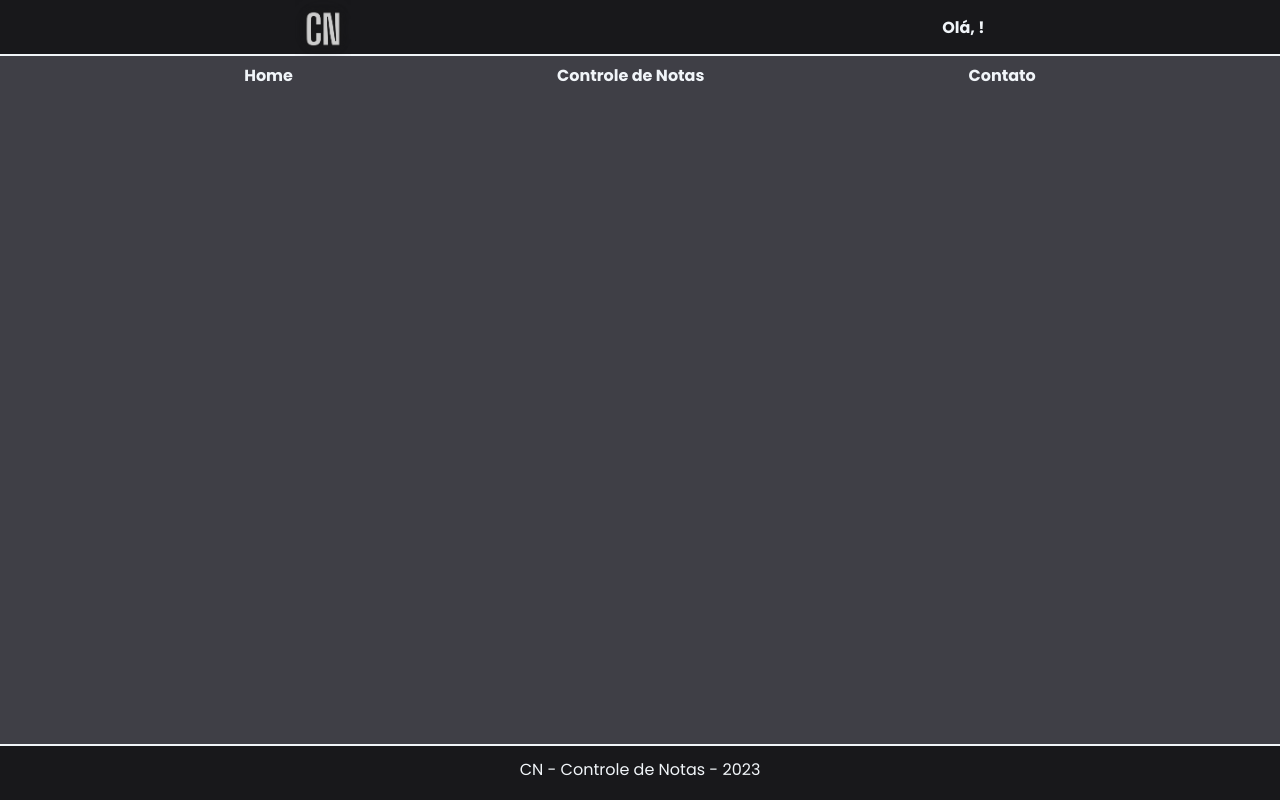
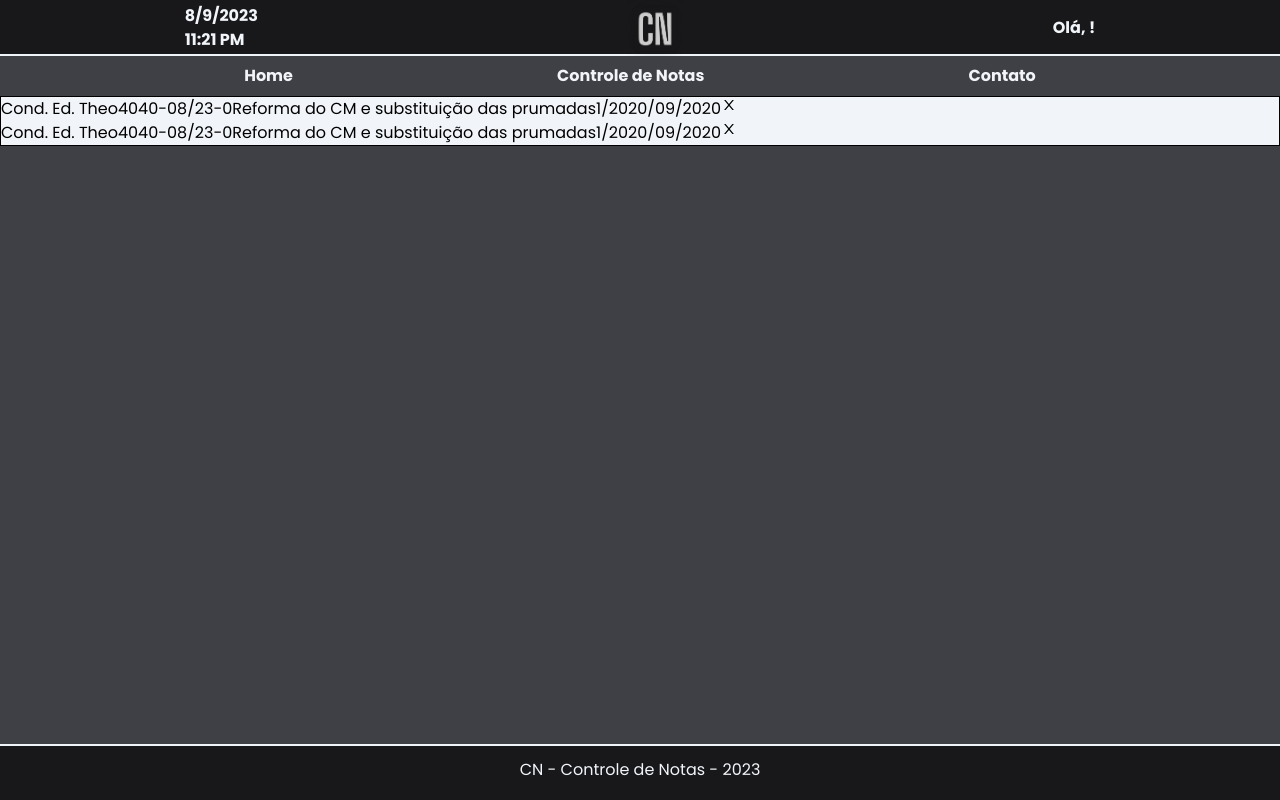
Before and after one commit to Aristeu-Miranda/controle-notas, a React (Create React App) app: page /cn/new in a window 1280 px wide. Built offline with nearby package versions, Linux system fonts and the light colour scheme.

Commit message:
feat: creating page notas controls

```diff
--- /dev/null
+++ b/src/Components/CardNota/CardNota.tsx
@@ -0,0 +1,18 @@
+import { CardNotaProps } from "./CardNota.types"
+import { AiOutlineClose } from 'react-icons/ai'
+
+function CardNota({ name, contract, service, portion, status, dateMaxSend}: CardNotaProps) {
+    return (
+        <ul className="flex bg-slate-100">
+            <li className="flex">{name}</li>
+            <li className="flex">{contract}</li>
+            <li className="flex">{service}</li>
+            <li className="flex">{portion}</li>
+            <li className="flex">{status}</li>
+            <li className="flex">{dateMaxSend}</li>
+            <li className="flex"><AiOutlineClose /></li>
+        </ul>
+    )
+}
+
+export default CardNota
--- /dev/null
+++ b/src/Components/CardNota/index.tsx
@@ -0,0 +1,2 @@
+export { default } from './CardNota';
+export type { CardNotaProps } from './CardNota.types';
--- a/src/Components/Header/Header.tsx
+++ b/src/Components/Header/Header.tsx
@@ -2,6 +2,7 @@ import { useContext } from "react";
 import Logo from "../../Assets/logotipo.png"
 import { UserContext } from "../../Contexts/User/UserContext";
 import HeaderLink from "../HeaderLink/HeaderLink"
+import Hours from "../Hours/Hours";
 
 
 function Header() {
@@ -11,13 +12,19 @@ function Header() {
         <>
             <header className="w-full h-14 box-border flex flex-col bg-zinc-900 border-b-2 border-slate-100">
             <ul className="flex justify-around">
-                <li><img
-                src={Logo}
-                alt="Logotipo"
-                className="h-14 w-14"
-            />
+                <li>
+                    <Hours />
                 </li>
-                <li><p className="pt-4 font-bold text-slate-100">Olá, {user}!</p></li>
+                <li>
+                    <img
+                        src={Logo}
+                        alt="Logotipo"
+                        className="h-14 w-14"
+                    />
+                </li>
+                <li>
+                    <p className="pt-4 font-bold text-slate-100">Olá, {user}!</p>
+                </li>
             </ul>
             </header>
             <nav>
--- a/src/Components/Hours/Hours.tsx
+++ b/src/Components/Hours/Hours.tsx
@@ -24,7 +24,7 @@ function Hours() {
     };
 
     return (
-        <div className="pt-1 font-bold flex flex-col">
+        <div className="pt-1 font-bold flex flex-col text-slate-100">
             <p>{formatDate(currentDateTime)}</p>
             <p>{formatTime(currentDateTime)}</p>
         </div>
--- a/src/Pages/NewNota/index.tsx
+++ b/src/Pages/NewNota/index.tsx
@@ -1,7 +1,10 @@
+import CardNota from "../../Components/CardNota/CardNota"
+
 function NewNota() {
     return (
-        <div>
-
+        <div className="border border-black flex flex-col">
+            <CardNota name={"Cond. Ed. Theo"} contract={"4040-08/23-0"} service={"Reforma do CM e substituição das prumadas"} portion={"1/20"} status={false} dateMaxSend={"20/09/2020"} />
+            <CardNota name={"Cond. Ed. Theo"} contract={"4040-08/23-0"} service={"Reforma do CM e substituição das prumadas"} portion={"1/20"} status={false} dateMaxSend={"20/09/2020"} />
         </div>
     )
 }
```
Also changed, not shown: src/Components/CardNota/CardNota.types.tsx (added, +8 -0 lines).
